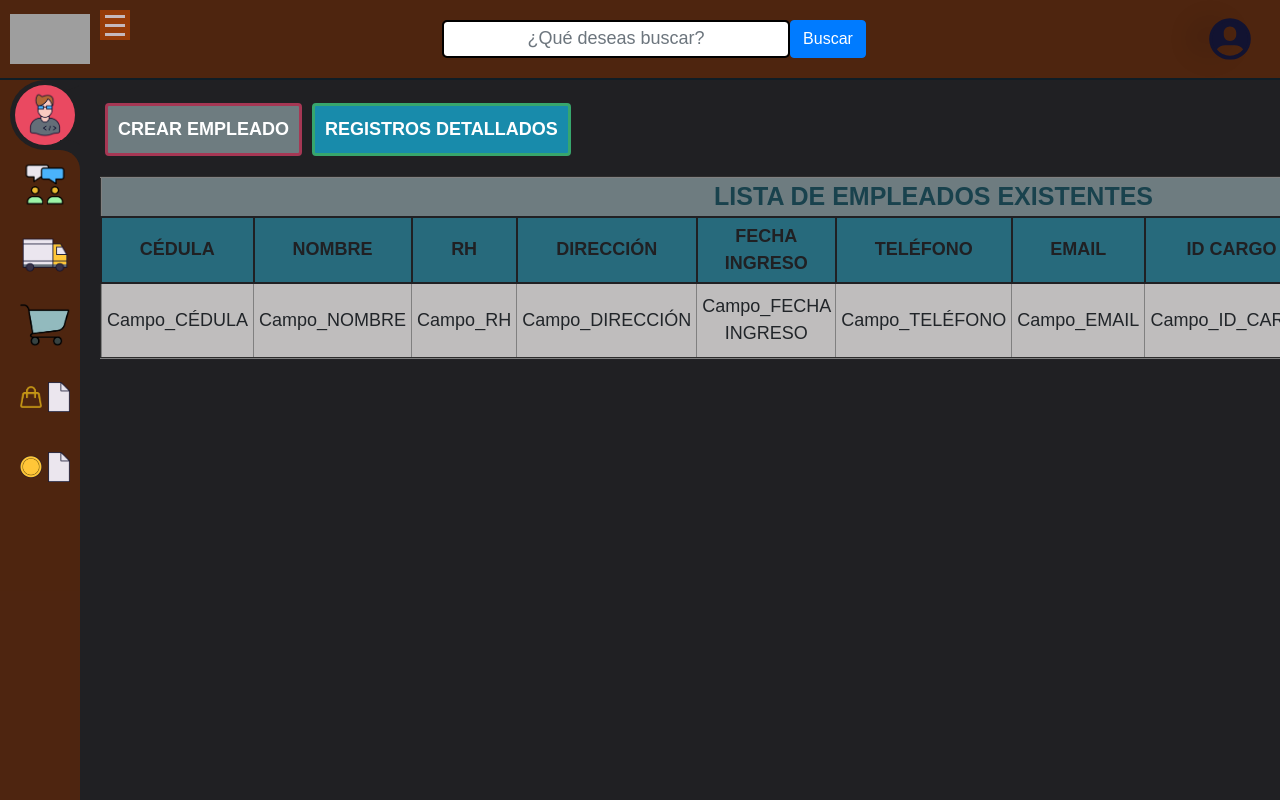
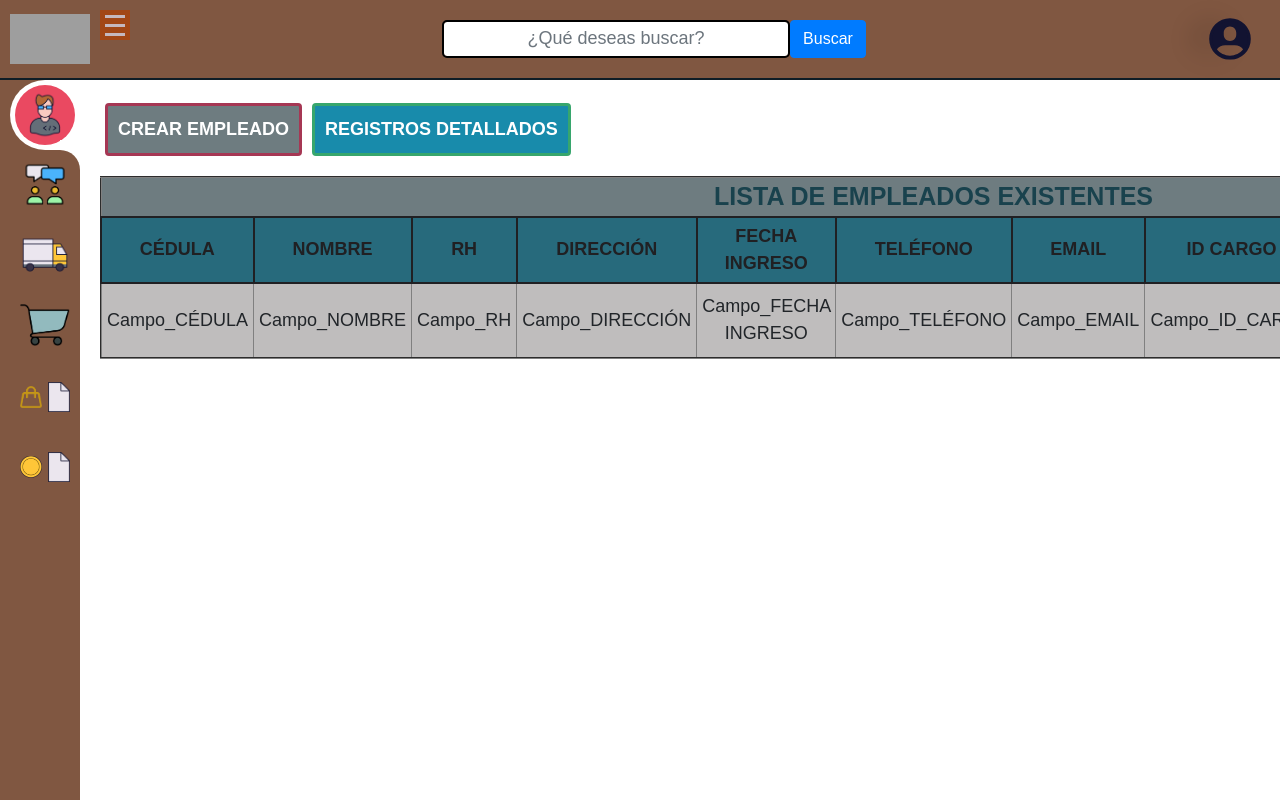
Before and after one commit to Branndon-Suarez/1.REPOSITORIO-WYK-PANADERIA.github.io, a PHP site: page /FORMULARIO-GUIA/1.EMPLEADO/Index_1.1.EMPLEADO.PHP in a window 1280 px wide. Run offline with PHP 8.4, Linux system fonts and the light colour scheme; data that the repository does not hold is empty; some libraries are stand-ins or nearby versions; grey boxes are pictures that could not be loaded.

Commit message:
UPDATE: CAMBIO-VARIABLE-COLOR

```diff
--- a/3. Diseño Web-REPOSITORIO/PAGINA_WEB/FORMULARIO-GUIA/ESTILOS/ESTILOS PROYECTO-FORMULARIOS-CSS.CSS
+++ b/3. Diseño Web-REPOSITORIO/PAGINA_WEB/FORMULARIO-GUIA/ESTILOS/ESTILOS PROYECTO-FORMULARIOS-CSS.CSS
@@ -32,7 +32,7 @@
 }
 
 :root{
-    --clr:#202023;
+    --clr:#ffffff;
 }
 
 html, body{
```
